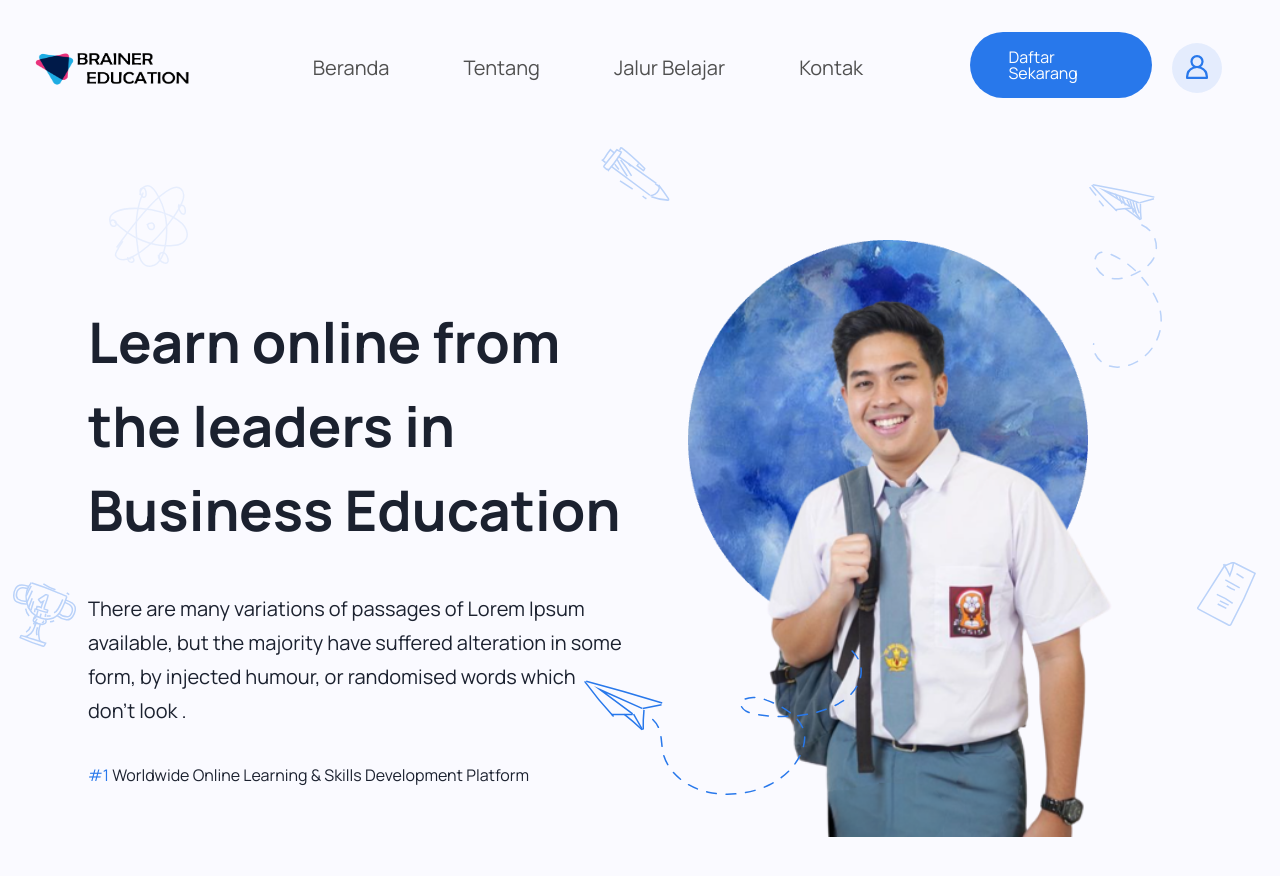
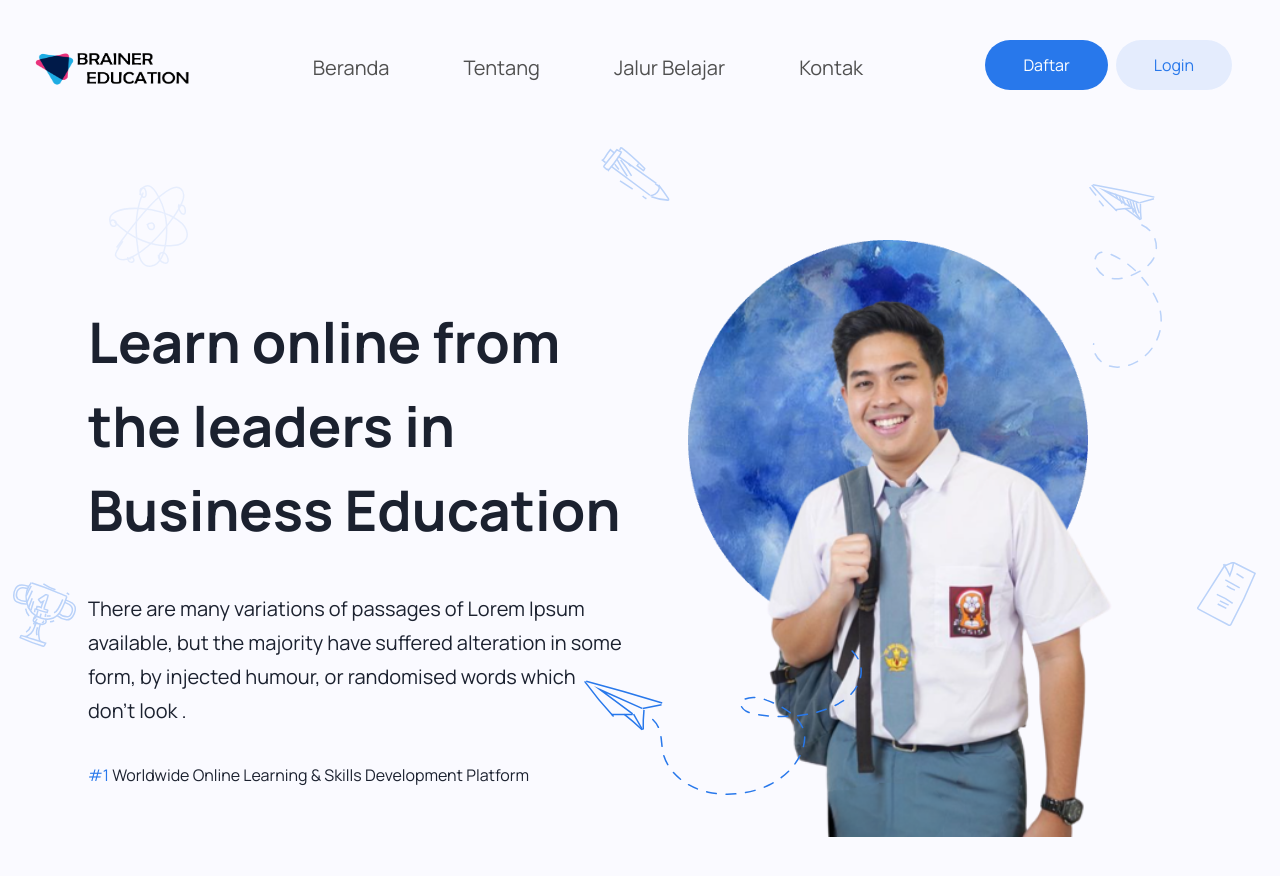
Before and after one commit to FE-14-Skilvul/FinalProject-BrainerEdu, a React (Vite) app: page / in a window 1280 px wide. Shown: the top 876 px of the page. Built offline with nearby package versions, Linux system fonts and the light colour scheme.

Commit message:
fungsionalitas login register

```diff
--- a/package.json
+++ b/package.json
@@ -11,6 +11,7 @@
   },
   "dependencies": {
     "axios": "^1.4.0",
+    "js-cookie": "^3.0.5",
     "react": "^18.2.0",
     "react-dom": "^18.2.0",
     "react-router-dom": "^6.11.2"
--- a/src/App.jsx
+++ b/src/App.jsx
@@ -7,6 +7,7 @@ import Register from './section/register'
 import ContactUs from './pages/contactus';
 import Skillpath from './pages/skillpath';
 import Login from './section/login'
+import Logout from './components/logout';
 
 function App() {
   return (
@@ -14,6 +15,7 @@ function App() {
       <BrowserRouter>
         <Routes>
           <Route path="/" element={<Landing />} />
+          <Route path="/logout" element={<Logout />} />
           <Route path="/course-detail/:id" element={<CourseDetail />} />
           <Route path="/about" element={<About />} />
           <Route path="/register" element={<Register />} />
--- /dev/null
+++ b/src/components/logout.jsx
@@ -0,0 +1,11 @@
+import Landing from "../pages/landing"
+import Cookies from 'js-cookie';
+
+const Logout = () => {
+    Cookies.remove('userLogin');
+    return (
+        <><Landing /></>
+    )
+}
+
+export default Logout
--- a/src/components/navbar.jsx
+++ b/src/components/navbar.jsx
@@ -1,8 +1,15 @@
 import { Link } from 'react-router-dom';
+import Cookies from 'js-cookie';
+const Navbar = () => {
+    // console.log();
 
-const Navbar = () => {
+    const cookies = Cookies.get('userLogin') ? JSON.parse(Cookies.get('userLogin')) : '';
+    // const firstName = cookies.nama.split(" ")[0];
+    // console.log(obj);
+
     return (
         <>
+
             <header>
                 <div
                     id="theme-menu-two"
@@ -55,20 +62,88 @@ const Navbar = () => {
                                     </div>
                                 </nav>
                             </div>
-                            <div className="col-xl-3 col-lg-2 col-7">
-                                <div className="right-nav d-flex align-items-center justify-content-end">
+                            <div className="col-xl-3 col-lg-2 col-7 d-flex justify-content-center">
+                                <nav className="main-menu navbar navbar-expand-lg justify-content-center">
+                                    <div className="">
+                                        <div className="collapse navbar-collapse" id="navbarSupportedContent">
+                                            <ul className="navbar-nav">
+
+                                                {cookies ?
+                                                    <li className="nav-item dropdown d-flex align-items-center">
+
+                                                        <p className="nav-link mx-0"> Halo, {cookies.nama.split(" ")[0]}</p>
+                                                        <a
+                                                            className="nav-link dropdown-toggle sign-in d-flex justify-content-center mx-3 align-items-center"
+                                                            href="#"
+                                                            id="navbarDropdown4"
+                                                            role="button"
+                                                            data-bs-toggle="dropdown"
+                                                            aria-expanded="false"
+                                                            style={{ padding: 0 }}
+                                                        >
+                                                            <img src="/assets/img/icon/user.svg" alt="" />
+                                                        </a>
+                                                        <ul className="dropdown-menu " style={{ marginLeft: "-65px" }} aria-labelledby="navbarDropdown4">
+                                                            <li>
+                                                                <a className="dropdown-item" href="blog.html">
+                                                                    Pengaturan
+                                                                </a>
+                                                            </li>
+                                                            <li>
+                                                                <a className="dropdown-item" href="blog-details.html">
+                                                                    Kelas Saya
+                                                                </a>
+                                                            </li>
+                                                            <li>
+                                                                <Link to={'/logout'} className="dropdown-item "  >
+                                                                    Logout
+                                                                </Link>
+                                                            </li>
+                                                        </ul>
+                                                    </li>
+                                                    // <li className="nav-item dropdown">
+                                                    //     <Link to={'/login'} className="sign-in ml-20 nav-link dropdown-toggle" id="navbarDropdown4"
+                                                    //         role="button"
+                                                    //         data-bs-toggle="dropdown"
+                                                    //         aria-expanded="false">
+                                                    //         <img src="/assets/img/icon/user.svg" alt="" />
+                                                    //     </Link>
+                                                    // </li>
+                                                    : <div className='d-flex gap-2'>
+                                                        <li className="nav-item dropdown">
+                                                            <Link to={'/register'} className="theme_btn free_btn "  >
+                                                                Daftar
+                                                            </Link>
+                                                        </li>
+                                                        <li className="nav-item dropdown">
+                                                            <Link to={'/login'} className="theme_btn-light free_btn "  >
+                                                                Login
+                                                            </Link>
+                                                        </li>
+                                                    </div>
+                                                }
+
+
+                                            </ul>
+                                        </div>
+                                    </div>
+                                </nav>
+
+                                {/* <div className="right-nav d-flex align-items-center justify-content-end">
                                     <div className="right-btn mr-25 mr-xs-15">
-                                        <ul className="d-flex align-items-center">
-                                            <li>
-                                                <Link to={'/register'} className="theme_btn free_btn">
-                                                    Daftar Sekarang
-                                                </Link>
+                                        <ul className="navbar-nav d-flex align-items-center gap-2">
+                                            <li class="nav-item dropdown">
+                                                <a class="nav-link dropdown-toggle" href="#" id="navbarDropdown4" role="button" data-bs-toggle="dropdown" aria-expanded="false">
+                                                    Blog
+                                                </a>
+                                                <ul class="dropdown-menu" aria-labelledby="navbarDropdown4">
+                                                    <li><a class="dropdown-item" href="blog.html">Blog Grid</a></li>
+                                                    <li><a class="dropdown-item" href="blog-details.html">Blog Details</a></li>
+                                                </ul>
                                             </li>
-                                            <li>
-                                                <Link to={'/login'} className="sign-in ml-20">
-                                                    <img src="/assets/img/icon/user.svg" alt="" />
-                                                </Link>
-                                            </li>
+
+
+
                                         </ul>
                                     </div>
                                     <div className="hamburger-menu d-md-inline-block d-lg-none text-right">
@@ -76,7 +151,7 @@ const Navbar = () => {
                                             <i className="far fa-bars" />
                                         </a>
                                     </div>
-                                </div>
+                                </div> */}
                             </div>
                         </div>
                     </div>
```
Also changed, not shown: src/components/footer.jsx (+70 -70 lines), public/assets/css/main.css, 1 other file (tests, documents, lock files or other folders).
